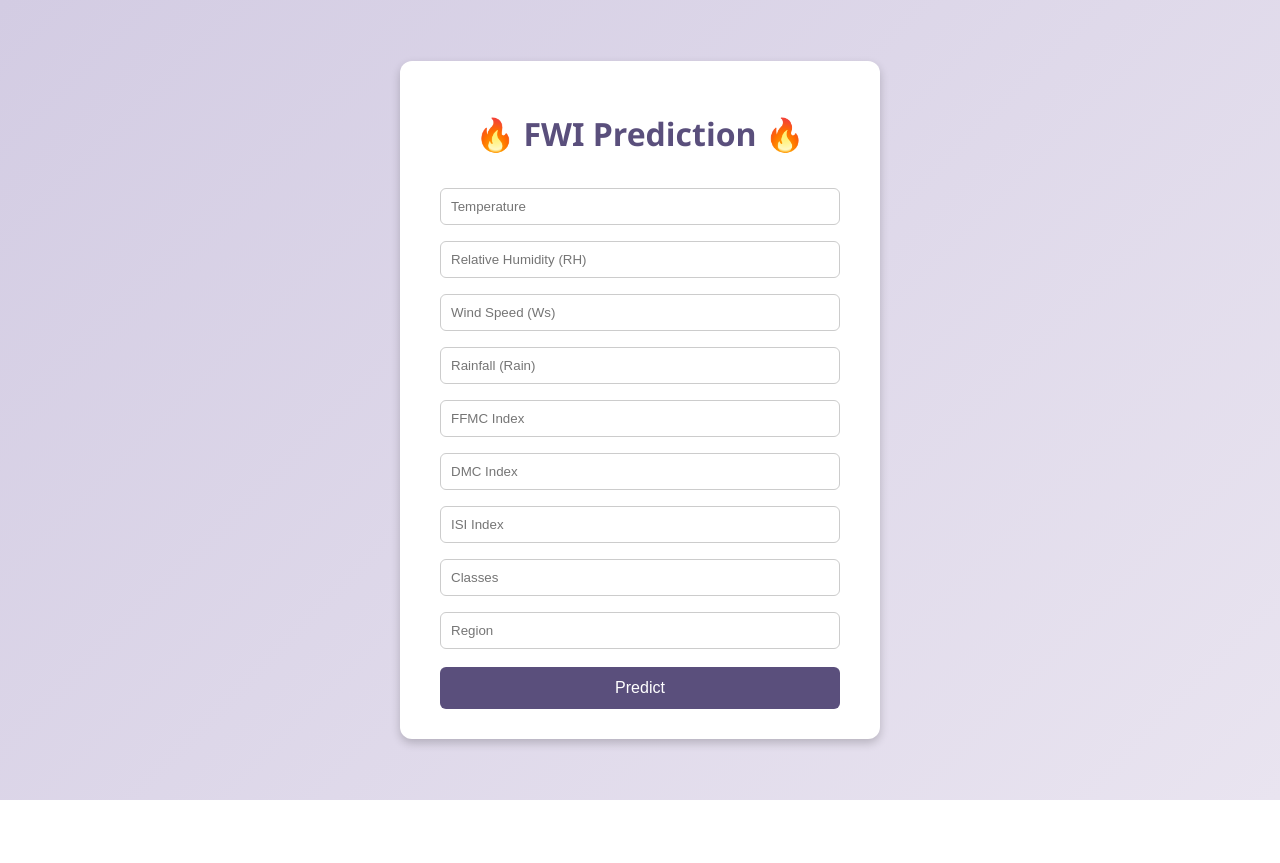
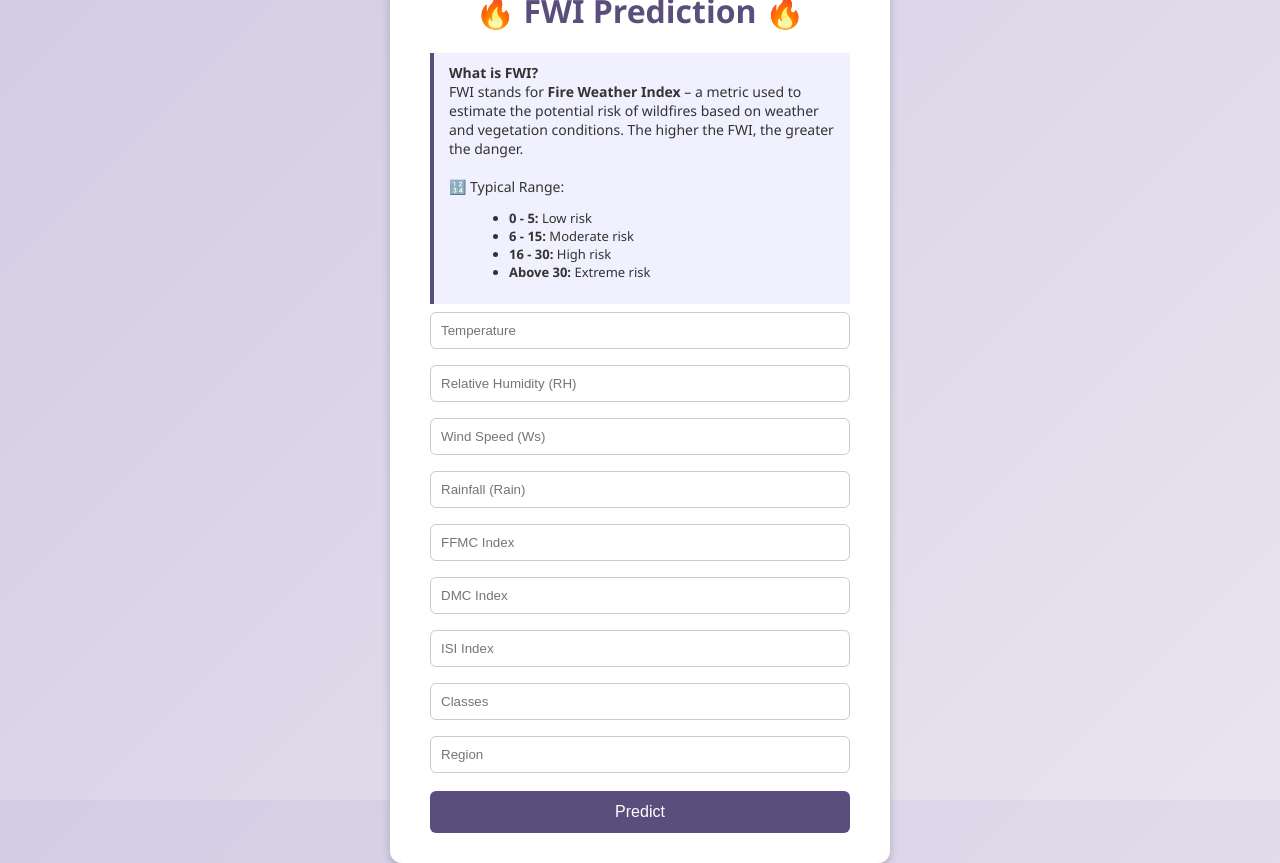
Before and after one commit to AnishTiwari20/testforestfires, a Flask app: page /predictdata in a window 1280 px wide. Before the commit the page ends 800 px from the top, so only its background shows below. Run offline with Flask 3, Linux system fonts and the light colour scheme; parts of the project's set-up code (start-up, migrations or seed data) failed here and were passed over.

Commit message:
Updated HTML and FWI Explanation

```diff
--- a/templates/home.html
+++ b/templates/home.html
@@ -19,12 +19,11 @@
             padding: 30px 40px;
             border-radius: 12px;
             box-shadow: 0 4px 10px rgba(0, 0, 0, 0.2);
-            width: 400px;
+            width: 420px;
         }
 
-        h1 {
+        h1, h3 {
             text-align: center;
-            margin-bottom: 25px;
             color: #5a4f7c;
         }
 
@@ -53,16 +52,51 @@
             background-color: #483d71;
         }
 
-        h2 {
+        .info-box {
+            background-color: #f0f0ff;
+            border-left: 4px solid #5a4f7c;
+            padding: 10px 15px;
+            margin-top: 20px;
+            font-size: 14px;
+            color: #333;
+        }
+
+        .result-box {
             text-align: center;
             margin-top: 20px;
-            color: #333;
+            font-weight: bold;
+            color: #222;
         }
+
+        .risk-level {
+            padding: 6px 12px;
+            border-radius: 5px;
+            font-weight: bold;
+            display: inline-block;
+        }
+
+        .low { background-color: #a8e6cf; color: #1b5e20; }
+        .moderate { background-color: #fff59d; color: #f57f17; }
+        .high { background-color: #ffab91; color: #bf360c; }
+        .extreme { background-color: #ef5350; color: #b71c1c; }
     </style>
 </head>
 <body>
     <div class="login">
         <h1>🔥 FWI Prediction 🔥</h1>
+
+        <div class="info-box">
+            <strong>What is FWI?</strong><br>
+            FWI stands for <strong>Fire Weather Index</strong> – a metric used to estimate the potential risk of wildfires based on weather and vegetation conditions. The higher the FWI, the greater the danger.
+            <br><br>
+            🔢 Typical Range:
+            <ul style="margin-left: 20px; font-size: 13px;">
+                <li><strong>0 - 5:</strong> Low risk</li>
+                <li><strong>6 - 15:</strong> Moderate risk</li>
+                <li><strong>16 - 30:</strong> High risk</li>
+                <li><strong>Above 30:</strong> Extreme risk</li>
+            </ul>
+        </div>
 
         <!-- Main input for receiving query to ML -->
         <form action="{{url_for('predict_datapoint')}}" method="post">
@@ -80,7 +114,18 @@
         </form>
 
         {% if results %}
-        <h2>🔥 Predicted FWI: {{ results }} 🔥</h2>
+        <div class="result-box">
+            🔥 <span style="font-size: 18px;">Predicted FWI: {{ results }}</span><br><br>
+            {% if results|float <= 5 %}
+                <span class="risk-level low">Low Risk</span>
+            {% elif results|float <= 15 %}
+                <span class="risk-level moderate">Moderate Risk</span>
+            {% elif results|float <= 30 %}
+                <span class="risk-level high">High Risk</span>
+            {% else %}
+                <span class="risk-level extreme">Extreme Risk</span>
+            {% endif %}
+        </div>
         {% endif %}
     </div>
 </body>
```
